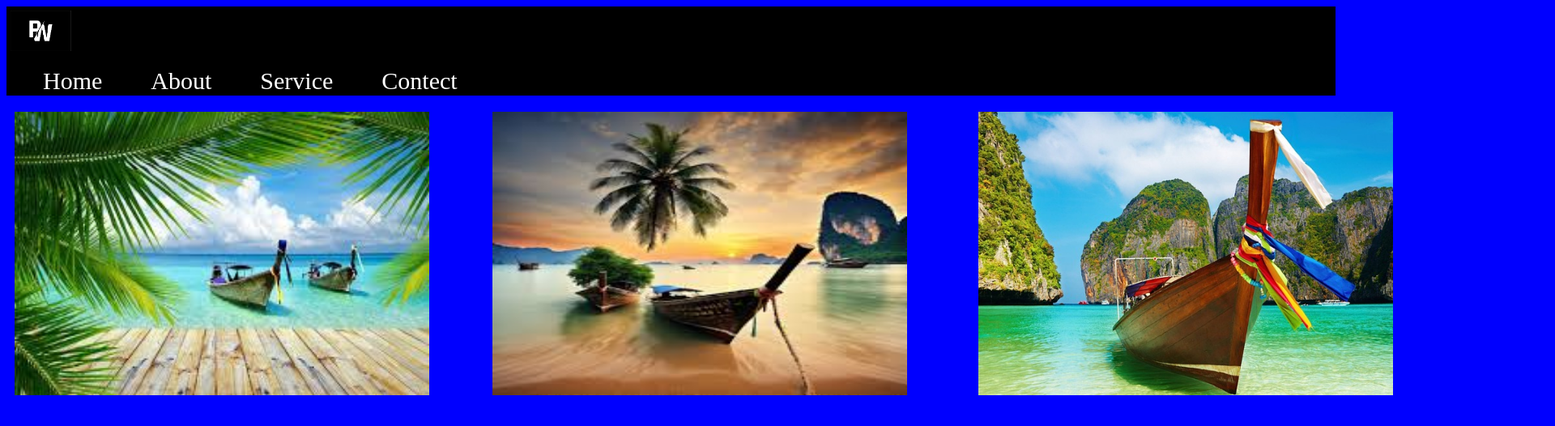
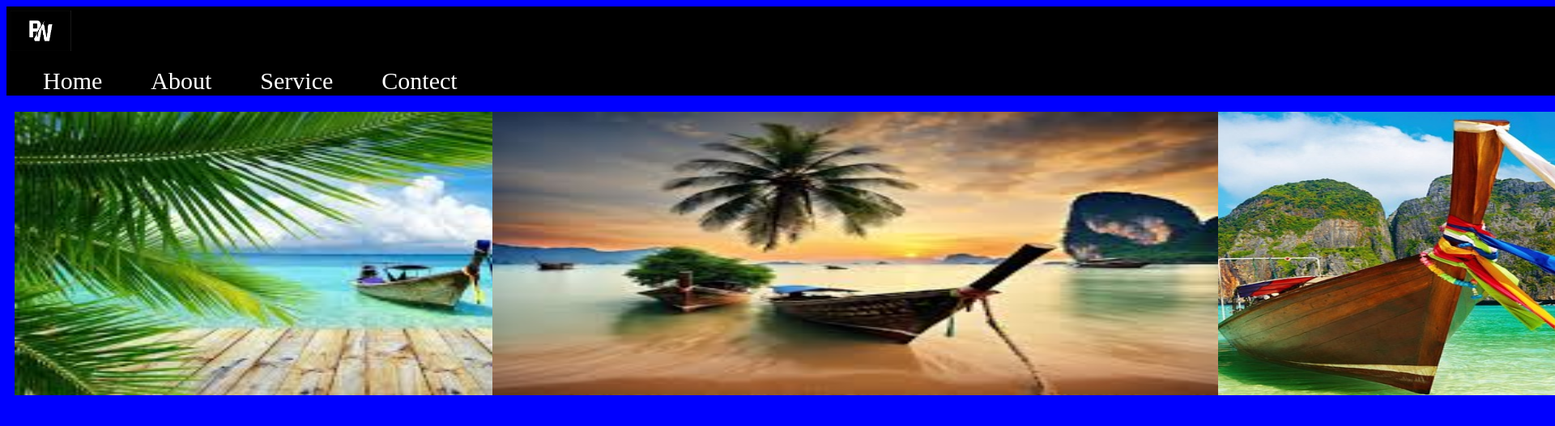
Before and after one commit to Lokesh1334/pavi, a plain HTML site: page index.html in a window 1280 px wide. Shown: the top 526 px of the page at 81% size, 1920 px wide, since content can reach past the window. Drawn offline with Linux system fonts and the light colour scheme.

Commit message:
Update style.css

```diff
--- a/style.css
+++ b/style.css
@@ -7,7 +7,7 @@ body{
   nav{
 
     background-color:black;
-    width: 129%;
+    width: 168%;
     padding: 5px;
     height: 100px;
     position: relative;
@@ -44,7 +44,7 @@ a{
 
 .image{
 
-    width: 40%;
+    width: 70%;
     height: 350px;
     display: block;
     margin-left: 10px;
@@ -52,7 +52,7 @@ a{
     position: absolute;
 }
 .ima{
-    width: 40%;
+    width: 70%;
     height: 350px;
     display: block;
     margin-left: 1200px;
@@ -60,7 +60,7 @@ a{
     position: absolute;
 }
 .img{
-    width: 40%;
+    width: 70%;
     height: 350px;
     display: block;
     margin-left: 600px;
```
